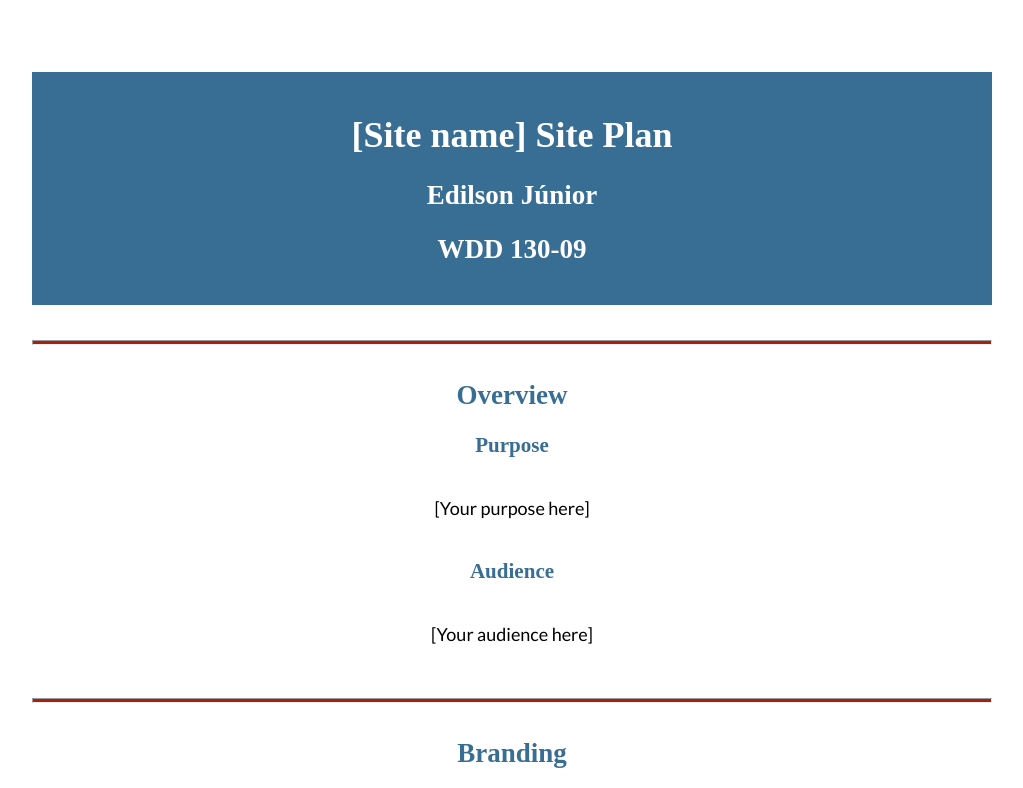
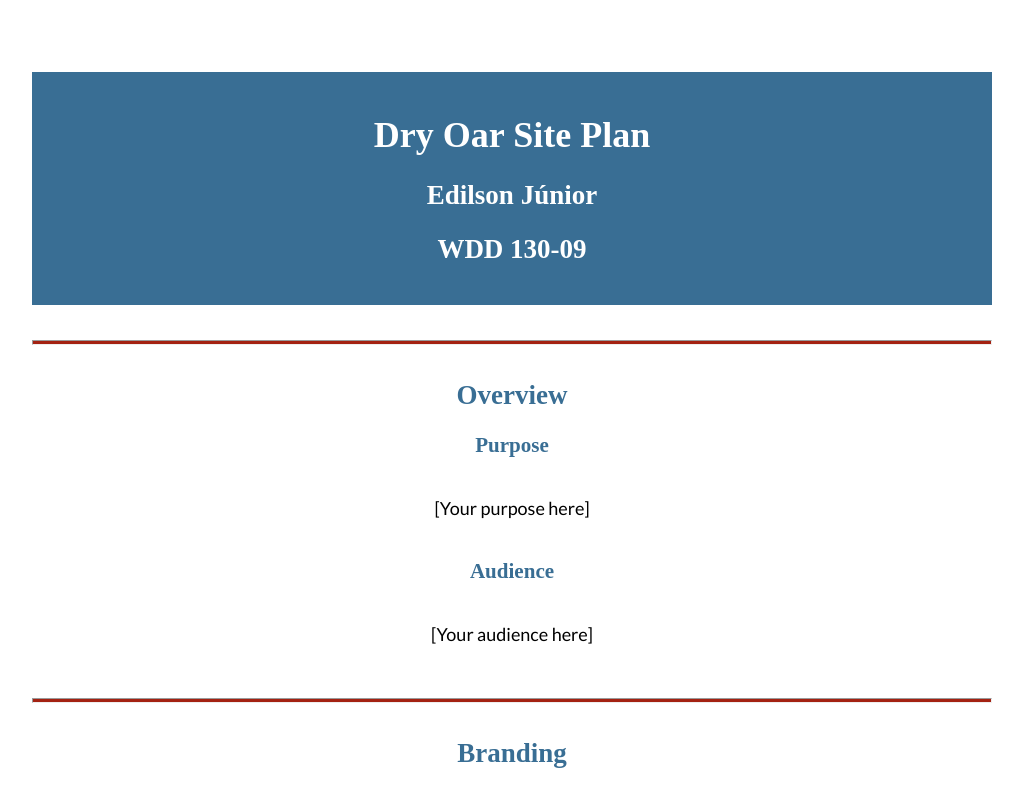
Before and after one commit to Junior7Marques/wdd130, a plain HTML site: page wwr/site-plan-rafting.html in a window 1280 px wide. Shown: the top 788 px of the page, without its empty margins (128-1151 px from the left). Drawn offline with Linux system fonts and the light colour scheme; a web font is replaced by a local one.

Commit message:
Added Site name

```diff
--- a/wwr/site-plan-rafting.html
+++ b/wwr/site-plan-rafting.html
@@ -10,7 +10,7 @@
 
 <body>
   <header>
-    <h1>[Site name] Site Plan</h1>
+    <h1>Dry Oar Site Plan</h1>
     <h2>Edilson Júnior</h2>
     <h2>WDD 130-09</h2>
     <!-- In the header above, add the name of your site, your name and class number. For example if you are in section 3 you would put WDD 130-03 -->
```
